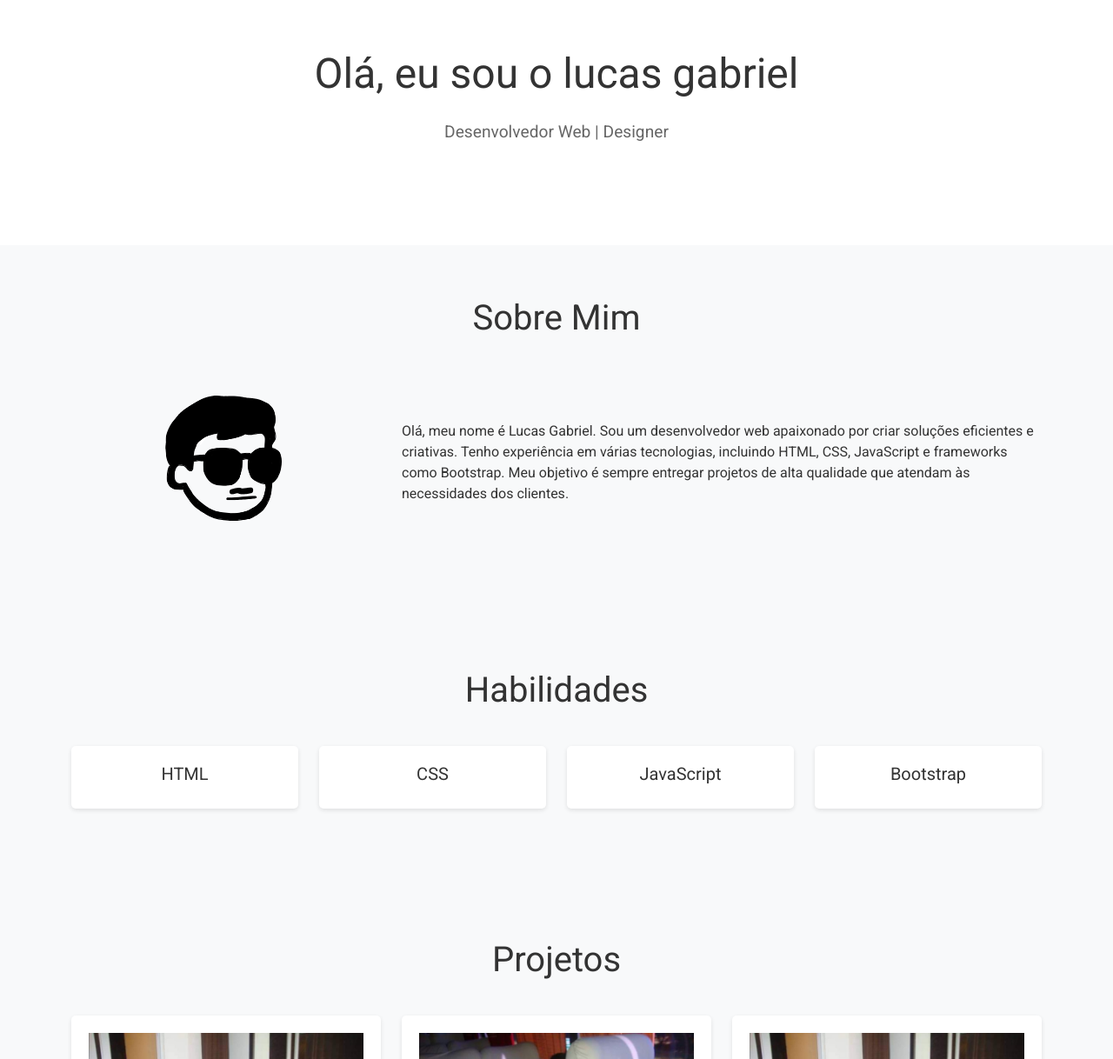
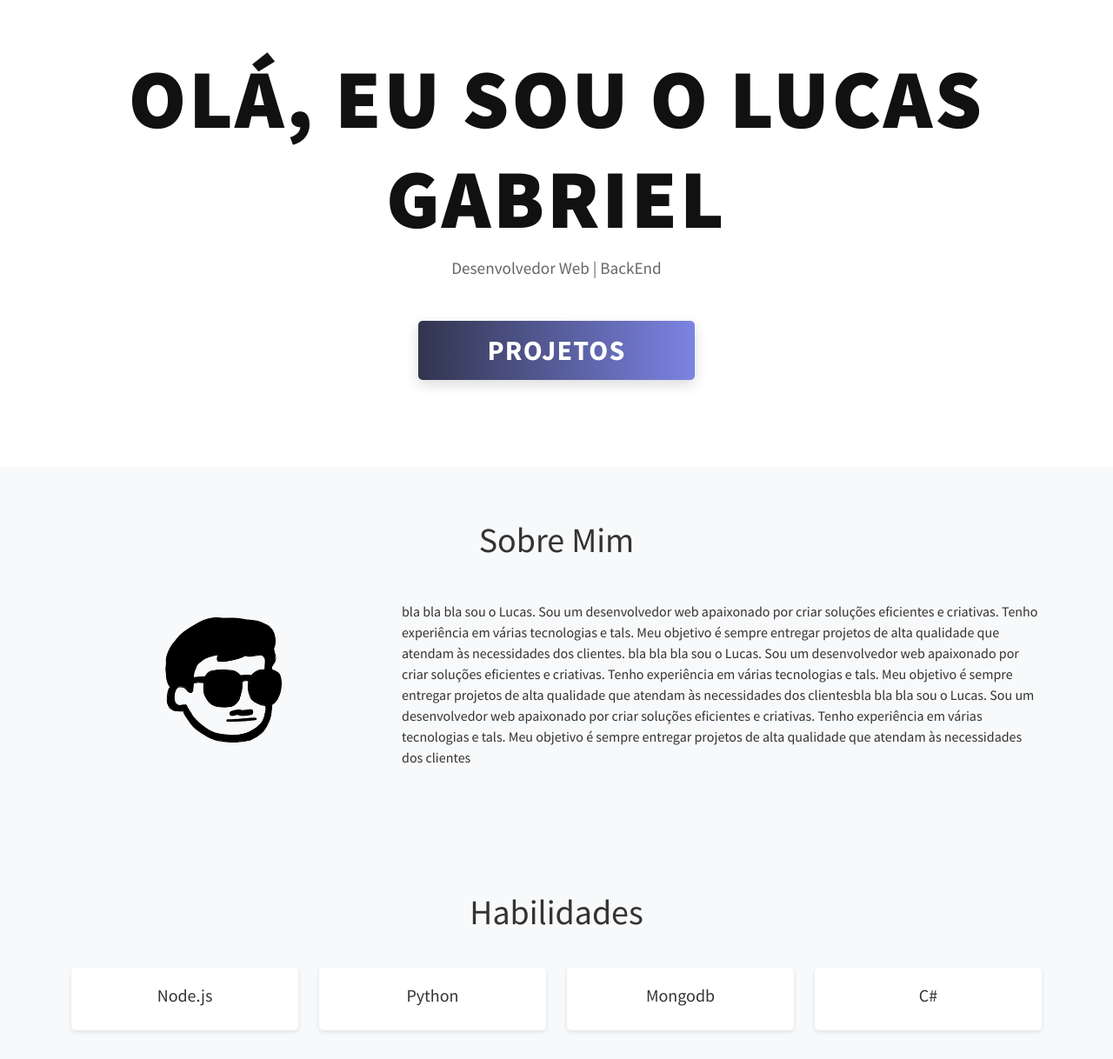
Before and after one commit to lucasgls/Portifolio, a plain HTML site: page index.html in a window 1280 px wide. Shown: the part 100-1318 px from the top of the page at 87% size. Drawn offline with nearby package versions, Linux system fonts and the light colour scheme.

Commit message:
Adding simple design changes and creating new ideas in comments

```diff
--- a/index.html
+++ b/index.html
@@ -17,7 +17,7 @@
     <nav class="navbar navbar-expand-lg navbar-light fixed-top">
         <div class="container">
             <div class="mini__prof">
-                <img src="icons/logo-icon-no-background.svg" alt="Minha Foto" class="img-fluid rounded-circle">
+                <img src="icons/logo-icon-no-background.svg" alt="Minha Foto" class="img-fluid rounded-circle" >
             </div>
             <a class="navbar-brand" href="#" >LUCAS GABRIEL </a>
             <button class="navbar-toggler" type="button" data-toggle="collapse" data-target="#navbarNav" aria-controls="navbarNav" aria-expanded="false" aria-label="Toggle navigation">
@@ -42,11 +42,14 @@
         </div>
     </nav>
 
-    <!-- Home Section -->
+    <!-- pagina inicial do lukets -->
     <section id="home" class="hero-section">
         <div class="container text-center">
             <h1>Olá, eu sou o lucas gabriel</h1>
-            <p>Desenvolvedor Web | Designer</p>
+            <p>Desenvolvedor Web | BackEnd</p>
+        </div>
+        <div>
+            <a class="btnbig" href="#projetos">Projetos</a>
         </div>
     </section>
 
@@ -56,10 +59,12 @@
             <h2 class="section-title text-center">Sobre Mim</h2>
             <div class="row align-items-center">
                 <div class="col-lg-4 col-md-6 text-center">
-                    <img src="/icons/logo-icon-no-background.svg" alt="Minha Foto" class="img-fluid rounded-circle">
+                    <img src="icons/logo-icon-no-background.svg" alt="Minha Foto" class="img-fluid rounded-circle">
                 </div>
                 <div class="col-lg-8 col-md-6">
-                    <p>Olá, meu nome é Lucas Gabriel. Sou um desenvolvedor web apaixonado por criar soluções eficientes e criativas. Tenho experiência em várias tecnologias, incluindo HTML, CSS, JavaScript e frameworks como Bootstrap. Meu objetivo é sempre entregar projetos de alta qualidade que atendam às necessidades dos clientes.</p>
+                    <p>bla bla bla sou o Lucas. Sou um desenvolvedor web apaixonado por criar soluções eficientes e criativas. Tenho experiência em várias tecnologias e tals. Meu objetivo é sempre entregar projetos de alta qualidade que atendam às necessidades dos clientes.
+                        bla bla bla sou o Lucas. Sou um desenvolvedor web apaixonado por criar soluções eficientes e criativas. Tenho experiência em várias tecnologias e tals. Meu objetivo é sempre entregar projetos de alta qualidade que atendam às necessidades dos clientesbla bla bla sou o Lucas. Sou um desenvolvedor web apaixonado por criar soluções eficientes e criativas. Tenho experiência em várias tecnologias e tals. Meu objetivo é sempre entregar projetos de alta qualidade que atendam às necessidades dos clientes
+                    </p>
                 </div>
             </div>
         </div>
@@ -72,22 +77,23 @@
             <div class="row text-center">
                 <div class="col-lg-3 col-md-6">
                     <div class="skill-card">
-                        <h5>HTML</h5>
+                        <h5>Node.js</h5>
                     </div>
                 </div>
                 <div class="col-lg-3 col-md-6">
                     <div class="skill-card">
-                        <h5>CSS</h5>
+                        <h5>Python</h5>
+                    </div>
+                </div>
+                <!-- dividir linguagens, framW, db... bonitin em!-->
+                <div class="col-lg-3 col-md-6">
+                    <div class="skill-card">
+                        <h5>Mongodb</h5>
                     </div>
                 </div>
                 <div class="col-lg-3 col-md-6">
                     <div class="skill-card">
-                        <h5>JavaScript</h5>
-                    </div>
-                </div>
-                <div class="col-lg-3 col-md-6">
-                    <div class="skill-card">
-                        <h5>Bootstrap</h5>
+                        <h5>C#</h5>
                     </div>
                 </div>
             </div>
@@ -127,7 +133,7 @@
         </div>
     </section>
 
-    <!-- Contato Section -->
+    <!-- Contato Section (MUDAR PARA O NOVO ESTILO QUE AUMENTA PROCURA) -->
     <section id="contato" class="contact-section">
         <div class="container">
             <h2 class="section-title text-center">Contato</h2>
@@ -153,7 +159,7 @@
         </div>
     </section>
 
-    <!-- Footer -->
+    <!-- mimimi dessa galera front ai -->
     <footer class="text-center">
         <p>&copy; Copyright 2024. Made by Lucas Gabriel Lima.</p>
     </footer>
--- a/styles.css
+++ b/styles.css
@@ -1,11 +1,10 @@
 body {
-    font-family: 'Roboto', sans-serif;
+    font-family: 'Source Sans Pro', sans-serif;
     color: #333;
     background-color: #f8f9fa;
     padding-top: 56px;
 }
 nav{
-    font-family: 'Source Sans Pro', sans-serif;
     color: #333;
     background-color: rgb(255, 255, 255);
     font-size: 1.05em;
@@ -21,7 +20,7 @@ nav{
     border-top: #333;
     border-left: none;
     border-right: none;
-    border-color: gradient(to right, #db0000, #227575);
+    border-color: #e6e6e6;
 }
 .mini__prof{
     width: 50px;
@@ -46,13 +45,32 @@ nav{
 }
 
 .hero-section h1 {
-    font-size: 3em;
-    margin-bottom: 0.5em;
+    font-size: 6rem;
+    text-transform: uppercase;
+    letter-spacing: 3px;
+    text-align: center;
+    color: #111;
+    font-weight: 800
 }
 
 .hero-section p {
     font-size: 1.2em;
     color: #666;
+}
+.btnbig{
+    margin-top: 30px;
+    text-decoration: none;
+    font-size: 2rem;
+    padding: 10px 80px;
+    background: linear-gradient(90deg, #31354e 0%, #7c83e3 100%);
+    color: #fff;
+    text-transform: uppercase;
+    letter-spacing: 1.2px;
+    display: inline-block;
+    font-weight: 700;
+    border-radius: 5px;
+    box-shadow: 0 5px 15px 0 rgba(0, 0, 0, 0.15);
+    transition: transform 1s;
 }
 
 .section-title {
@@ -86,7 +104,8 @@ nav{
 }
 
 .skill-card:hover,
-.project-card:hover {
+.project-card:hover,
+.btnbig:hover {
     transform: translateY(-5px);
 }
 
```
